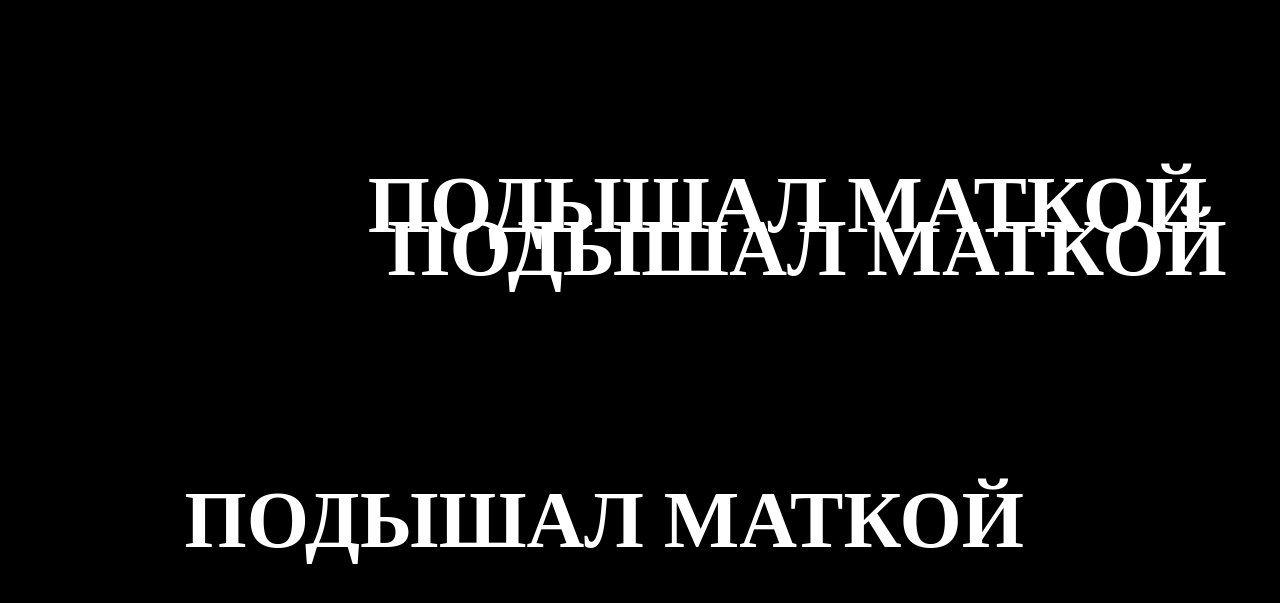
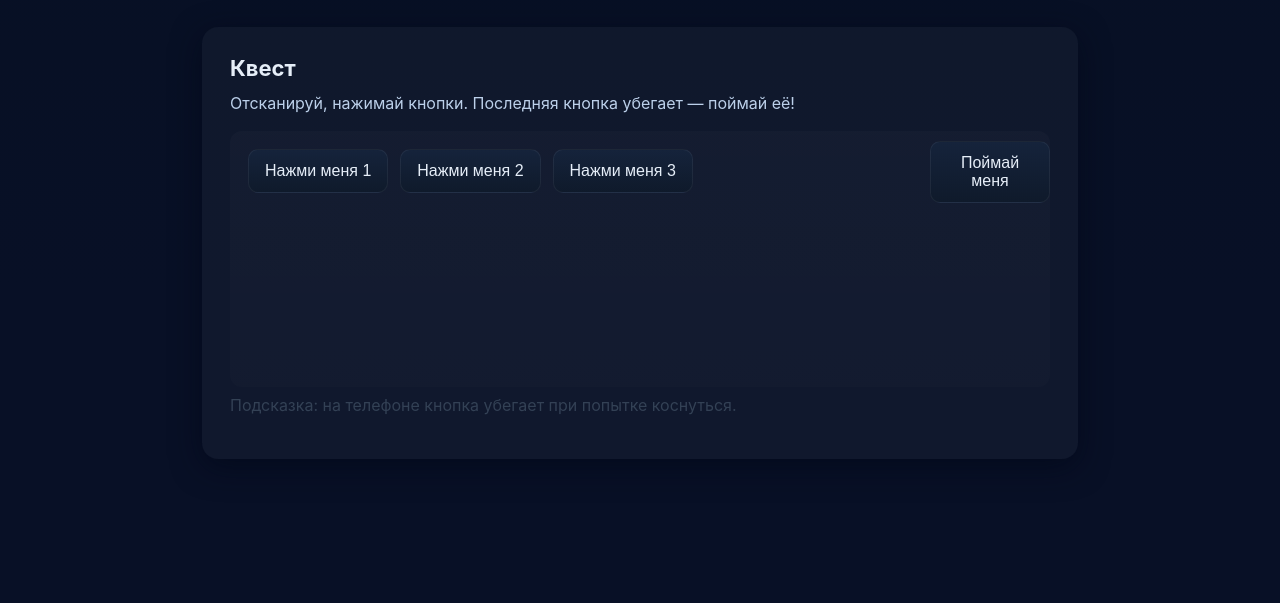
Before and after one commit to kumo44an/zalupka, a plain HTML site: page index.html in a window 1280 px wide. Shown: the part 189-792 px from the top of the page. Drawn offline with Linux system fonts and the light colour scheme.

Commit message:
Update index.html

```diff
--- a/index.html
+++ b/index.html
@@ -1,113 +1,103 @@
-<!DOCTYPE html>
+<!doctype html>
 <html lang="ru">
 <head>
-  <meta charset="UTF-8">
-  <title>ПОДЫШАЛ МАТКОЙ</title>
-  <style>
-    html, body {
-      margin: 0;
-      padding: 0;
-      background-color: black;
-      height: 100%;
-      overflow: hidden;
-    }
-
-    .container {
-      position: relative;
-      width: 100%;
-      height: 100%;
-    }
-
-    .floating-image {
-      position: absolute;
-      width: 500px;
-      height: 400px;
-      background: url('https://i.ibb.co/K3xbqqD/sticker.png') no-repeat center center;
-      background-size: cover;
-      z-index: 0;
-    }
-
-    .bouncing-text {
-      position: absolute;
-      font-size: 80px;
-      color: white;
-      font-weight: bold;
-      white-space: nowrap;
-      z-index: 1;
-      pointer-events: none;
-    }
-  </style>
+<meta charset="utf-8" />
+<meta name="viewport" content="width=device-width,initial-scale=1" />
+<title>Квест — нажимай кнопки</title>
+<style>
+:root{--bg:#0f172a;--card:#0b1220;--accent:#f97316;--text:#e6eef8}
+html,body{height:100%;margin:0;font-family:Inter,Segoe UI,Roboto,Arial;background:linear-gradient(180deg,#071024 0%, #081026 60%);color:var(--text)}
+.wrap{min-height:100%;display:flex;align-items:center;justify-content:center;padding:32px}
+.card{width:100%;max-width:820px;background:rgba(255,255,255,0.03);padding:28px;border-radius:16px;box-shadow:0 8px 30px rgba(2,6,23,0.6)}
+h1{margin:0 0 12px;font-size:22px}
+p.lead{margin:0 0 18px;color:#bcd0ea}
+.buttons{position:relative;min-height:220px;border-radius:12px;padding:18px;background:linear-gradient(180deg, rgba(255,255,255,0.02), rgba(255,255,255,0.01));display:flex;flex-wrap:wrap;gap:12px;align-items:flex-start}
+button.btn{background:linear-gradient(180deg,#15233b,#0f1a2b);color:var(--text);border:1px solid rgba(255,255,255,0.06);padding:12px 16px;border-radius:10px;font-size:16px;cursor:pointer;user-select:none}
+button.btn:active{transform:translateY(1px)}
+.run{position:absolute;transition:transform 0.12s ease;z-index:40}
+.overlay{position:fixed;inset:0;display:flex;align-items:center;justify-content:center;background:rgba(0,0,0,0.6);backdrop-filter:blur(3px);opacity:0;pointer-events:none;transition:opacity .18s}
+.overlay.show{opacity:1;pointer-events:auto}
+.message{background:#fff;border-radius:16px;padding:28px 36px;text-align:center;max-width:90%;box-shadow:0 20px 60px rgba(0,0,0,0.6)}
+.message h2{margin:0;font-size:34px;color:#d11a2a;letter-spacing:1px}
+.small{margin-top:8px;color:#334155}
+@media (max-width:520px){.buttons{min-height:320px}}
+</style>
 </head>
 <body>
-  <div class="container" id="container"></div>
+<div class="wrap">
+<div class="card">
+<h1>Квест</h1>
+<p class="lead">Отсканируй, нажимай кнопки. Последняя кнопка убегает — поймай её!</p>
 
-  <script>
-    const container = document.getElementById('container');
 
-    function createFloatingImage() {
-      const image = document.createElement('div');
-      image.className = 'floating-image';
-      container.appendChild(image);
+<div class="buttons" id="buttons">
+<!-- обычные кнопки -->
+<button class="btn" id="b1">Нажми меня 1</button>
+<button class="btn" id="b2">Нажми меня 2</button>
+<button class="btn" id="b3">Нажми меня 3</button>
 
-      let x = Math.random() * (window.innerWidth - 1000);
-      let y = Math.random() * (window.innerHeight - 2000);
-      let dx = (Math.random() > 0.5 ? 1 : -1) * (0.5 + Math.random() * 1.5);
-      let dy = (Math.random() > 0.5 ? 1 : -1) * (0.5 + Math.random() * 1.5);
 
-      function move() {
-        const w = image.offsetWidth;
-        const h = image.offsetHeight;
+<!-- убегающая кнопка -->
+<button class="btn run" id="runBtn" style="left:calc(100% - 120px);top:10px;">Поймай меня</button>
+</div>
 
-        if (x + w >= window.innerWidth || x <= 0) dx = -dx;
-        if (y + h >= window.innerHeight || y <= 0) dy = -dy;
 
-        x += dx;
-        y += dy;
+<p class="small">Подсказка: на телефоне кнопка убегает при попытке коснуться.</p>
+</div>
+</div>
 
-        image.style.left = x + 'px';
-        image.style.top = y + 'px';
 
-        requestAnimationFrame(move);
-      }
+<div class="overlay" id="overlay">
+<div class="message" id="messageBox">
+<h2 id="finalText">ИДИ В ЗАДНИЦУ</h2>
+<p class="small">Квест завершён.</p>
+</div>
+</div>
 
-      move();
-    }
 
-    function createBouncingText() {
-      const text = document.createElement('div');
-      text.className = 'bouncing-text';
-      text.textContent = 'ПОДЫШАЛ МАТКОЙ';
-      container.appendChild(text);
+<script>
+(function(){
+const runBtn = document.getElementById('runBtn');
+const container = document.getElementById('buttons');
+const overlay = document.getElementById('overlay');
+const finalText = document.getElementById('finalText');
 
-      let x = Math.random() * (window.innerWidth - 300);
-      let y = Math.random() * (window.innerHeight - 100);
-      let dx = (Math.random() > 0.5 ? 1 : -1) * (1 + Math.random() * 2);
-      let dy = (Math.random() > 0.5 ? 1 : -1) * (1 + Math.random() * 2);
 
-      function move() {
-        const rect = text.getBoundingClientRect();
-        if (x + rect.width >= window.innerWidth || x <= 0) dx = -dx;
-        if (y + rect.height >= window.innerHeight || y <= 0) dy = -dy;
+// Настройки
+const PADDING = 12; // отступ внутри контейнера
+const MOVE_DISTANCE = 120; // минимальный сдвиг при убегании
 
-        x += dx;
-        y += dy;
 
-        text.style.left = x + 'px';
-        text.style.top = y + 'px';
+// Утилита: поставить кнопку на случайную позицию внутри контейнера
+function placeRandom(el){
+const rect = container.getBoundingClientRect();
+const elRect = el.getBoundingClientRect();
+const maxLeft = Math.max(rect.width - elRect.width - PADDING, PADDING);
+const maxTop = Math.max(rect.height - elRect.height - PADDING, PADDING);
+const left = Math.floor(Math.random() * (maxLeft - PADDING + 1)) + PADDING;
+const top = Math.floor(Math.random() * (maxTop - PADDING + 1)) + PADDING;
+el.style.transform = `translate(${left}px, ${top}px)`;
+}
 
-        requestAnimationFrame(move);
-      }
 
-      move();
-    }
+// Начальная позиция
+placeRandom(runBtn);
 
-    // Старт: первая картинка и текст
-    createFloatingImage();
-    createBouncingText();
 
-    // Интервалы: размножение
-    setInterval(createFloatingImage, 3000); // Картинки
-    setInterval(createBouncingText, 2000);  // Тексты
-  </script>
-</body>
+// Логика: при наведении / приближении мыши убегаем
+let lastMove = 0;
+function tryRun(){
+const now = Date.now();
+if(now - lastMove < 120) return; // throttle
+lastMove = now;
+placeRandom(runBtn);
+}
+
+
+// Для мыши
+runBtn.addEventListener('mouseover', tryRun);
+runBtn.addEventListener('mousemove', tryRun);
+
+
+// Для тача/попытки нажать на телефоне
 </html>
```
